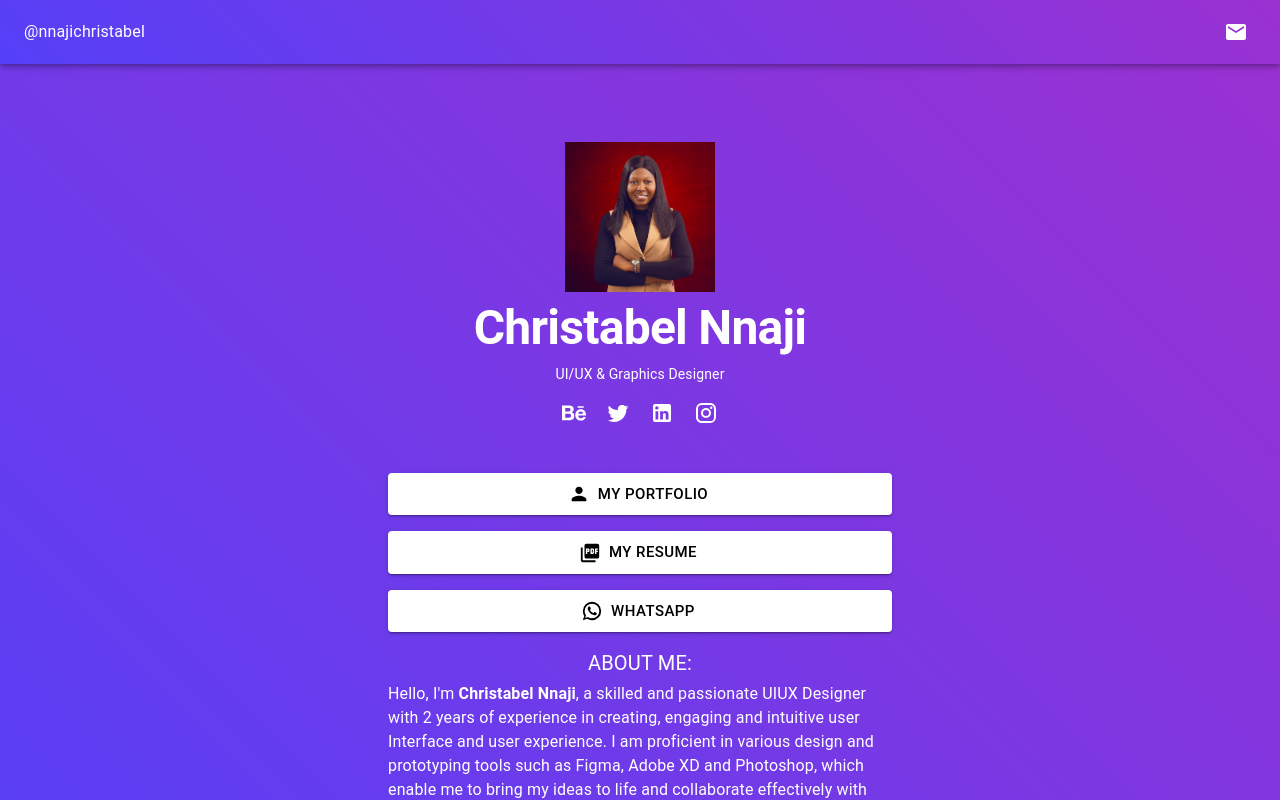
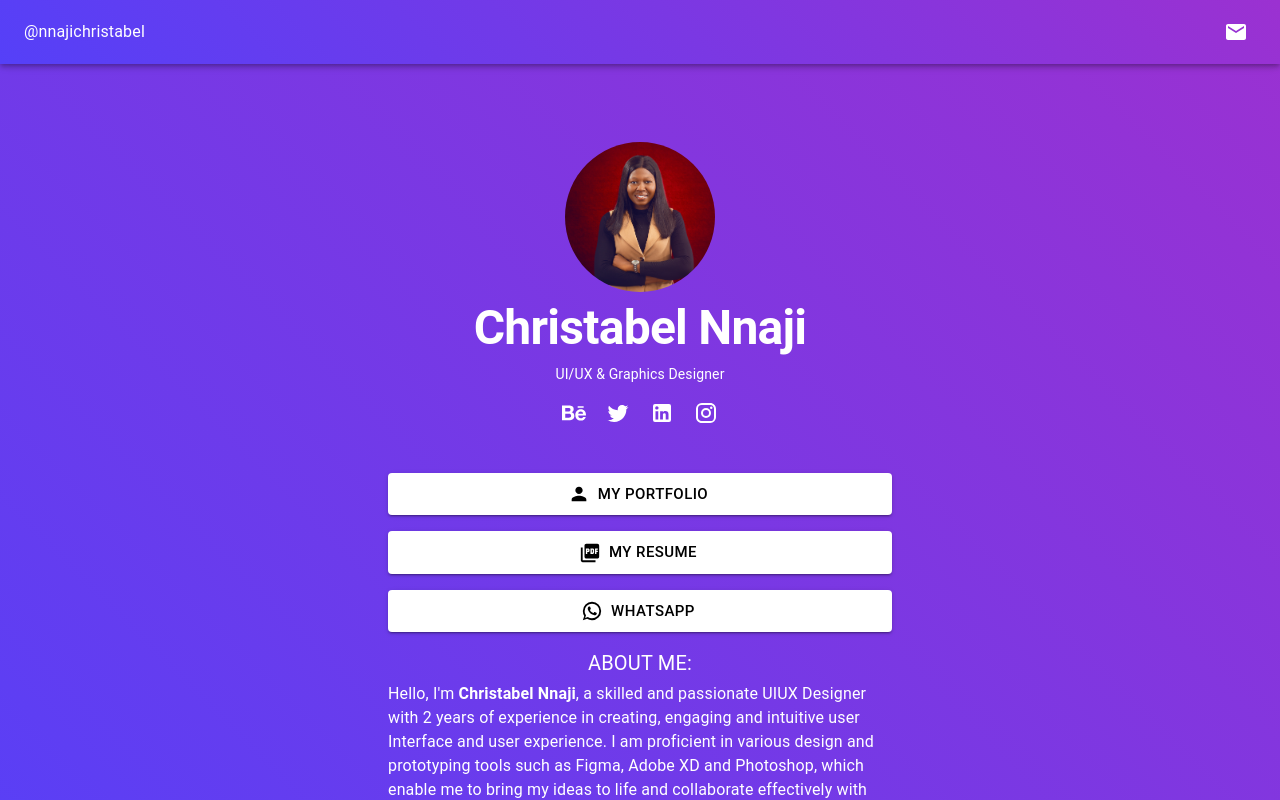
Before and after one commit to NICHOLAS-AGBO/Christabel_portfolio, a React (Create React App) app: page / in a window 1280 px wide. Shown: the top 800 px of the page. Built offline with nearby package versions, Linux system fonts and the light colour scheme.

Commit message:
Update App.tsx

```diff
--- a/src/App.tsx
+++ b/src/App.tsx
@@ -40,7 +40,7 @@ function App() {
                 <Stack justifyContent={"center"} alignItems={"center"} direction={"column"} sx={{
                     rowGap: 1
                 }}>
-                    <Avatar variant={"square"} sx={{width: 150, height: 150, border:dark?"solid 1px white":"none"}} src={pic} alt="christabel_nnaji"/>
+                    <Avatar sx={{width: 150, height: 150, border:dark?"solid 2px white":"none"}} src={pic} alt="christabel_nnaji"/>
                     <Typography variant={"h1"} sx={{
                         fontSize: {xs: "h4.fontSize", md: "h3.fontSize"}
                     }} fontWeight={700}>Christabel Nnaji</Typography>
```
